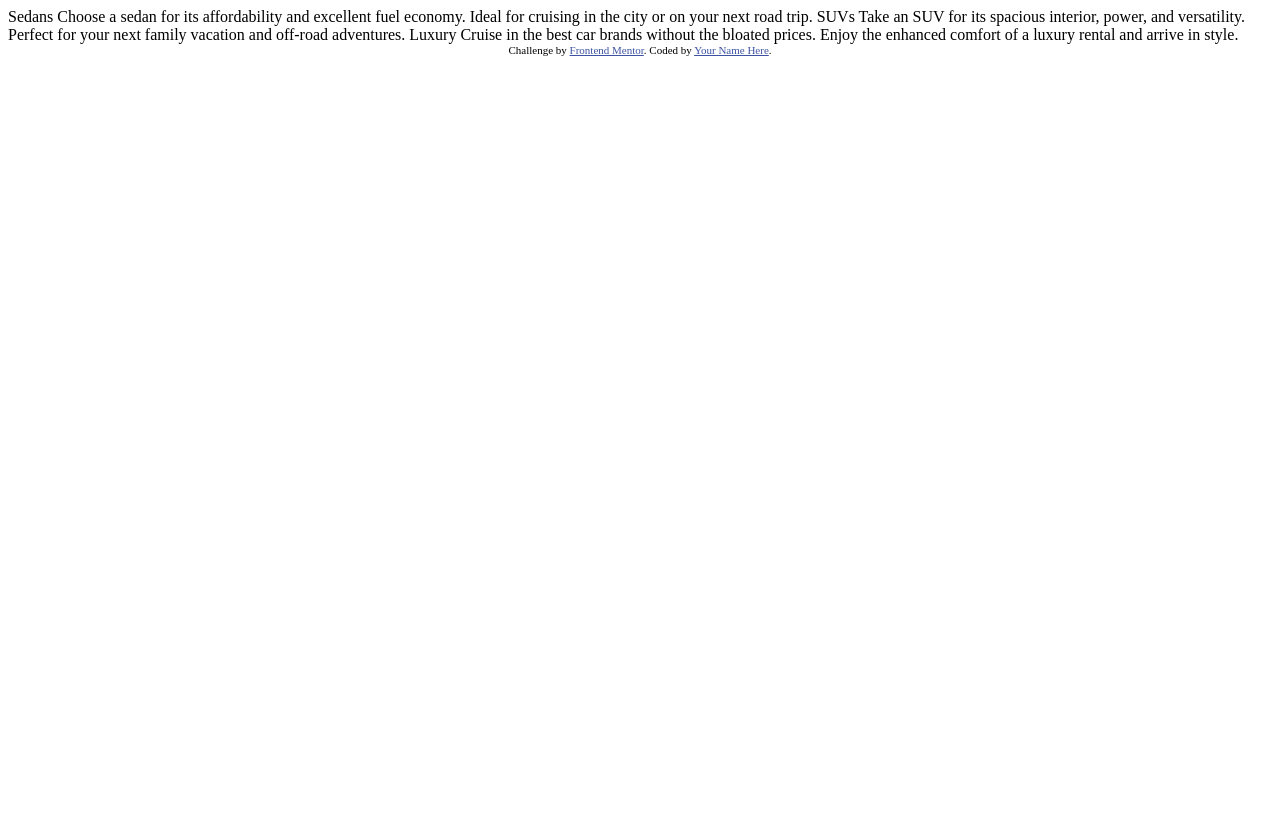
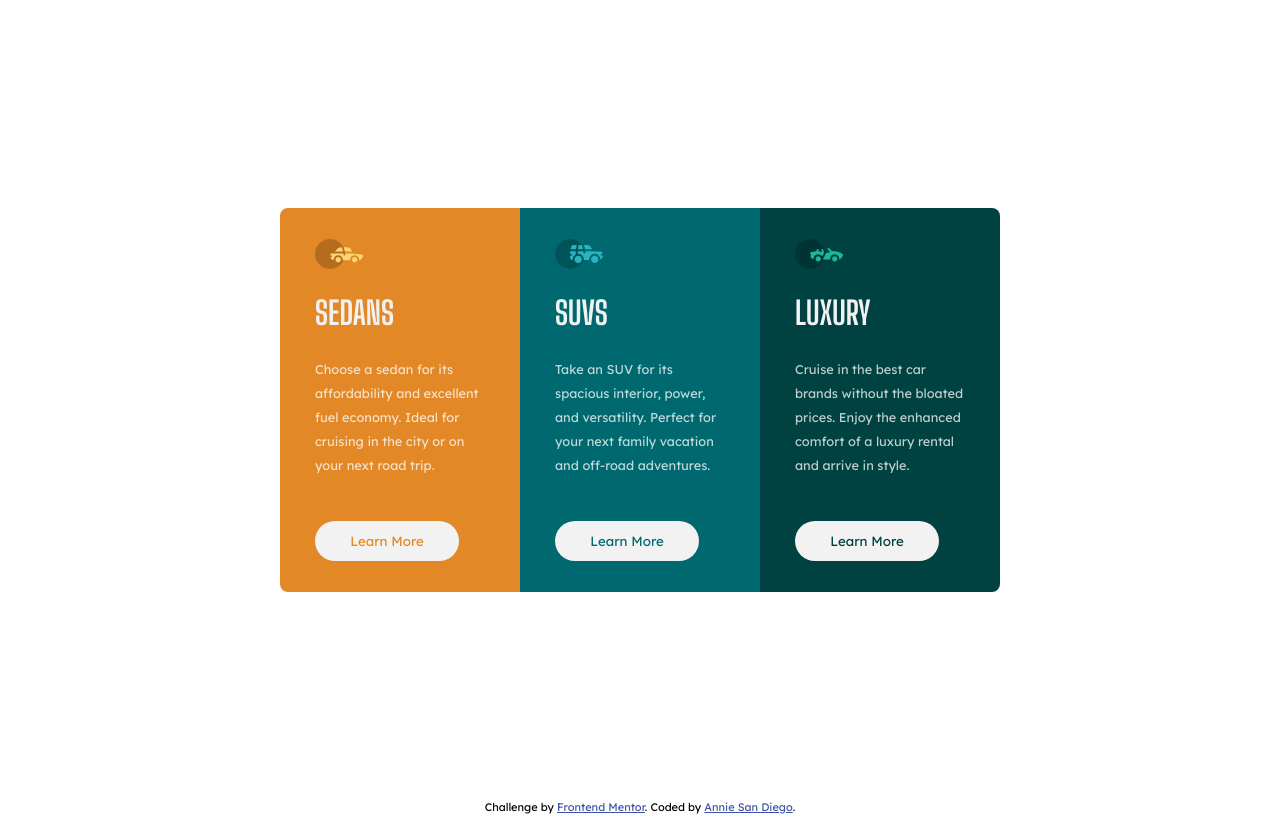
Before and after one commit to amsandiego/3-column-preview-card, a plain HTML site: page index.html in a window 1280 px wide. Drawn offline with Linux system fonts and the light colour scheme.

Commit message:
Finished exercise

```diff
--- a/index.html
+++ b/index.html
@@ -1,36 +1,66 @@
 <!DOCTYPE html>
 <html lang="en">
   <head>
-  <meta charset="UTF-8">
-  <meta name="viewport" content="width=device-width, initial-scale=1.0"> <!-- displays site properly based on user's device -->
+    <meta charset="UTF-8" />
+    <meta name="viewport" content="width=device-width, initial-scale=1.0" />
 
-  <link rel="icon" type="image/png" sizes="32x32" href="./images/favicon-32x32.png">
+    <link
+      rel="icon"
+      type="image/png"
+      sizes="32x32"
+      href="./images/favicon-32x32.png"
+    />
+    <link rel="stylesheet" href="styles.css" />
 
     <title>Frontend Mentor | 3-column preview card component</title>
 
-  <!-- Feel free to remove these styles or customise in your own stylesheet 👍 -->
     <style>
-    .attribution { font-size: 11px; text-align: center; }
-    .attribution a { color: hsl(228, 45%, 44%); }
+      .attribution {
+        font-size: 11px;
+        text-align: center;
+      }
+      .attribution a {
+        color: hsl(228, 45%, 44%);
+      }
     </style>
   </head>
   <body>
-
-  Sedans
-  Choose a sedan for its affordability and excellent fuel economy. Ideal for cruising in the city
-  or on your next road trip.
-
-  SUVs
-  Take an SUV for its spacious interior, power, and versatility. Perfect for your next family vacation
-  and off-road adventures.
-
-  Luxury
-  Cruise in the best car brands without the bloated prices. Enjoy the enhanced comfort of a luxury
-  rental and arrive in style.
-
+    <main>
+      <div class="card sedan">
+        <img src="./images/icon-sedans.svg" />
+        <h1>Sedans</h1>
+        <p>
+          Choose a sedan for its affordability and excellent fuel economy. Ideal
+          for cruising in the city or on your next road trip.
+        </p>
+        <button id="sedan-btn">Learn More</button>
+      </div>
+      <div class="card suv">
+        <img src="./images/icon-suvs.svg" />
+        <h1>SUVs</h1>
+        <p>
+          Take an SUV for its spacious interior, power, and versatility. Perfect
+          for your next family vacation and off-road adventures.
+        </p>
+        <button id="suv-btn">Learn More</button>
+      </div>
+      <div class="card luxury">
+        <img src="./images/icon-luxury.svg" />
+        <h1>Luxury</h1>
+        <p>
+          Cruise in the best car brands without the bloated prices. Enjoy the
+          enhanced comfort of a luxury rental and arrive in style.
+        </p>
+        <button id="luxury-btn">Learn More</button>
+      </div>
+    </main>
     <div class="attribution">
-    Challenge by <a href="https://www.frontendmentor.io?ref=challenge" target="_blank">Frontend Mentor</a>.
-    Coded by <a href="#">Your Name Here</a>.
+      Challenge by
+      <a href="https://www.frontendmentor.io?ref=challenge" target="_blank"
+        >Frontend Mentor</a
+      >. Coded by
+      <a href="https://github.com/amsandiego" target="_blank">Annie San Diego</a
+      >.
     </div>
   </body>
 </html>
--- /dev/null
+++ b/styles.css
@@ -0,0 +1,131 @@
+@import url("https://fonts.googleapis.com/css2?family=Big+Shoulders+Display:wght@700&family=Lexend+Deca&display=swap");
+
+:root {
+  --bright-orange: hsl(31, 77%, 52%);
+  --dark-cyan: hsl(184, 100%, 22%);
+  --very-dark-cyan: hsl(179, 100%, 13%);
+  --white: hsla(0, 0%, 100%, 0.75);
+  --light-gray: hsl(0, 0%, 95%);
+}
+
+* {
+  padding: 0;
+  margin: 0;
+  box-sizing: border-box;
+  font-family: "Lexend Deca", "Helvetica Neue", Arial, sans-serif;
+}
+
+main {
+  display: flex;
+  flex-direction: column;
+  align-items: center;
+  margin: 50px 0 50px 0;
+}
+
+.card {
+  justify-content: center;
+  display: flex;
+  flex-direction: column;
+  padding: 28px 35px;
+  gap: 25px;
+  height: 24rem;
+  width: 20rem;
+}
+
+.sedan {
+  background-color: var(--bright-orange);
+  border-radius: 8px 8px 0 0;
+}
+
+.suv {
+  background-color: var(--dark-cyan);
+}
+
+.luxury {
+  background-color: var(--very-dark-cyan);
+  border-radius: 0 0 8px 8px;
+}
+
+h1 {
+  font-family: "Big Shoulders Display", "Helvetica Neue", Arial, sans-serif;
+  color: var(--light-gray);
+  text-transform: uppercase;
+}
+
+img[src] {
+  width: 3rem;
+}
+
+p {
+  color: var(--white);
+  font-size: 0.8rem;
+  font-weight: 400;
+  line-height: 1.5rem;
+}
+
+button {
+  border-radius: 50px;
+  background-color: var(--light-gray);
+  border: none;
+  width: 9rem;
+  padding: 12px;
+  cursor: pointer;
+}
+
+button#sedan-btn {
+  color: var(--bright-orange);
+}
+
+button#suv-btn {
+  color: var(--dark-cyan);
+}
+
+button#luxury-btn {
+  color: var(--very-dark-cyan);
+}
+
+button:active {
+  border: solid 2px var(--light-gray);
+}
+
+button#sedan-btn:active {
+  color: var(--light-gray);
+  background-color: var(--bright-orange);
+}
+
+button#suv-btn:active {
+  color: var(--light-gray);
+  background-color: var(--dark-cyan);
+}
+
+button#luxury-btn:active {
+  color: var(--light-gray);
+  background-color: var(--very-dark-cyan);
+}
+
+/* Desktop */
+@media only screen and (min-width: 1025px) {
+  main {
+    flex-direction: row;
+    height: 100vh;
+    align-items: center;
+    justify-content: center;
+    margin: 0 100px 0 100px;
+  }
+
+  .card {
+    width: 15rem;
+  }
+
+  button {
+    margin-top: 1.2rem;
+  }
+
+  .sedan {
+    border-radius: 8px 0px 0 8px;
+  }
+
+  .luxury {
+    border-radius: 0 8px 8px 0;
+  }
+}
```
Lines whose indentation alone changed are shown as unchanged.
